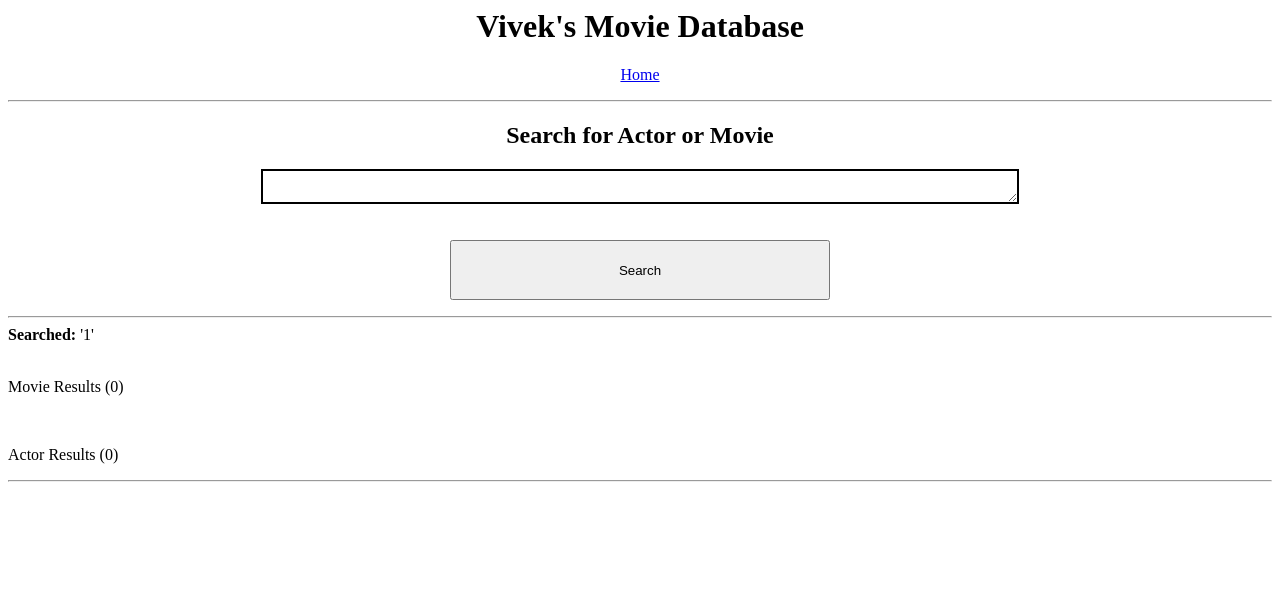
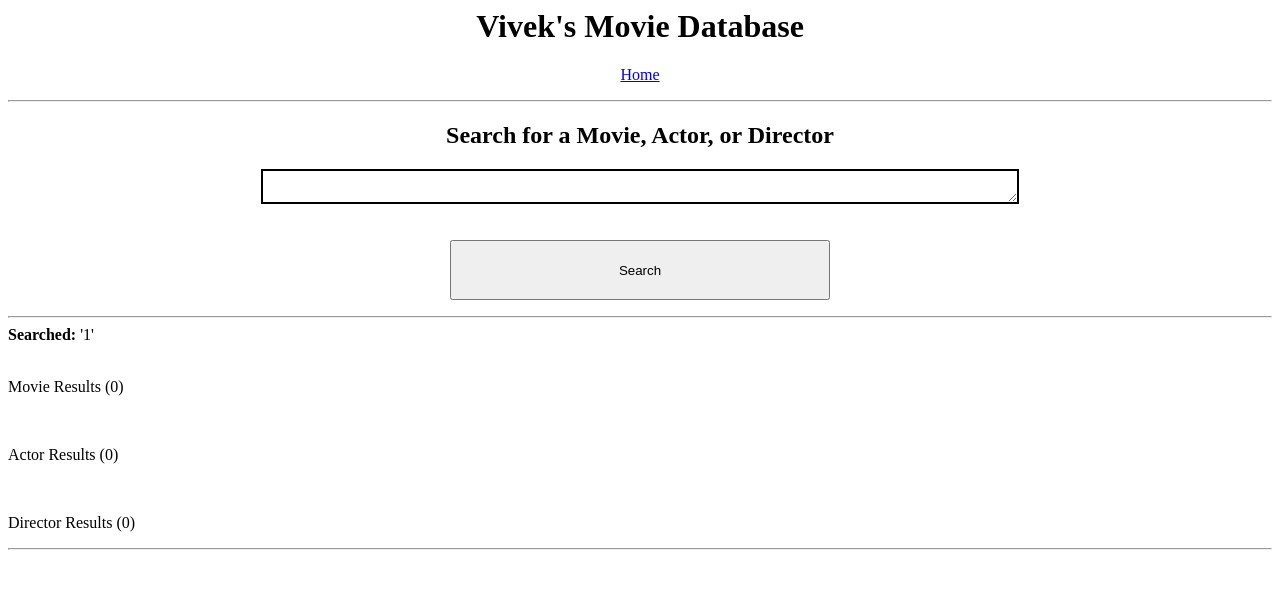
Before and after one commit to vivsiv/database-systems, a PHP site: page /search.php?search=1 in a window 1280 px wide. Shown: the top 589 px of the page. Run offline with PHP 8.4, Linux system fonts and the light colour scheme; data that the repository does not hold is empty.

Commit message:
add directors to search

```diff
--- a/P1C/www/header.php
+++ b/P1C/www/header.php
@@ -4,7 +4,7 @@
 	<p class='header_link'><a href="index.php">Home</a></p>
 	<hr/>
 
-	<h2 id='search_header'>Search for Actor or Movie</h2>
+	<h2 id='search_header'>Search for a Movie, Actor, or Director</h2>
 	<form id="search_form" action='search.php' method='GET'>
 		<textarea id='search' name='search'></textarea>
 		<br/><br/>
--- a/P1C/www/search.php
+++ b/P1C/www/search.php
@@ -14,19 +14,7 @@
 		$movie_query = "select * from Movie where title like '%$searched_movie%'";
 		//print $movie_query . "<br/>";
 
-		$actor_names = explode(" ", $sanitized_search);
-		$actor_base_query = "select * from Actor where first='%s'";
-		$actor_query = sprintf($actor_base_query, $actor_names[0]);
-
-		if (count($actor_names) > 1){
-			$actor_base_query .= " and last='%s'";
-			$actor_query = sprintf($actor_base_query, $actor_names[0], $actor_names[1]);
-		}
-		//print $actor_query . "<br/>";
-
 		$movies = run_query($movie_query, $db_connection);
-		$actors = run_query($actor_query, $db_connection);
-
 		print "<p>Movie Results (" . mysql_num_rows($movies) . ")</p>";
 		print "<ul>";
 		while ($movie_row = mysql_fetch_array($movies, MYSQL_ASSOC)){
@@ -35,6 +23,16 @@
 		}
 		print "</ul>";
 		print "<br/>";
+
+		$actor_names = explode(" ", $sanitized_search);
+		$actor_base_query = "select * from Actor where first='%s'";
+		$actor_query = sprintf($actor_base_query, $actor_names[0]);
+		if (count($actor_names) > 1){
+			$actor_base_query .= " and last='%s'";
+			$actor_query = sprintf($actor_base_query, $actor_names[0], $actor_names[1]);
+		}
+		//print $actor_query . "<br/>";
+		$actors = run_query($actor_query, $db_connection);
 		print "<p>Actor Results (" . mysql_num_rows($actors) . ")</p>";
 		print "<ul>";
 		while ($actor_row = mysql_fetch_array($actors, MYSQL_ASSOC)){
@@ -42,7 +40,27 @@
 			printf("<li><a href='%s'>%s %s</a></li>", $actor_link, $actor_row["first"], $actor_row["last"]);
 		}
 		print "</ul>";
+		print "<br/>";
+
+		$director_names = explode(" ", $sanitized_search);
+		$director_base_query = "select * from Director where first='%s'";
+		$director_query = sprintf($director_base_query, $director_names[0]);
+		if (count($director_names) > 1){
+			$director_base_query .= " and last='%s'";
+			$director_query = sprintf($director_base_query, $director_names[0], $director_names[1]);
+		}
+		//print $director_query . "<br/>";
+		$directors = run_query($director_query, $db_connection);
+		print "<p>Director Results (" . mysql_num_rows($directors) . ")</p>";
+		print "<ul>";
+		while ($director_row = mysql_fetch_array($directors, MYSQL_ASSOC)){
+			$director_link = sprintf("director.php?director_id=%d", $director_row['id']);
+			printf("<li><a href='%s'>%s %s</a></li>", $director_link, $director_row["first"], $director_row["last"]);
+		}
+		print "</ul>";
 		print "<hr/>";
+
+
 
 		close_connection($db_connection);
 	}
```
